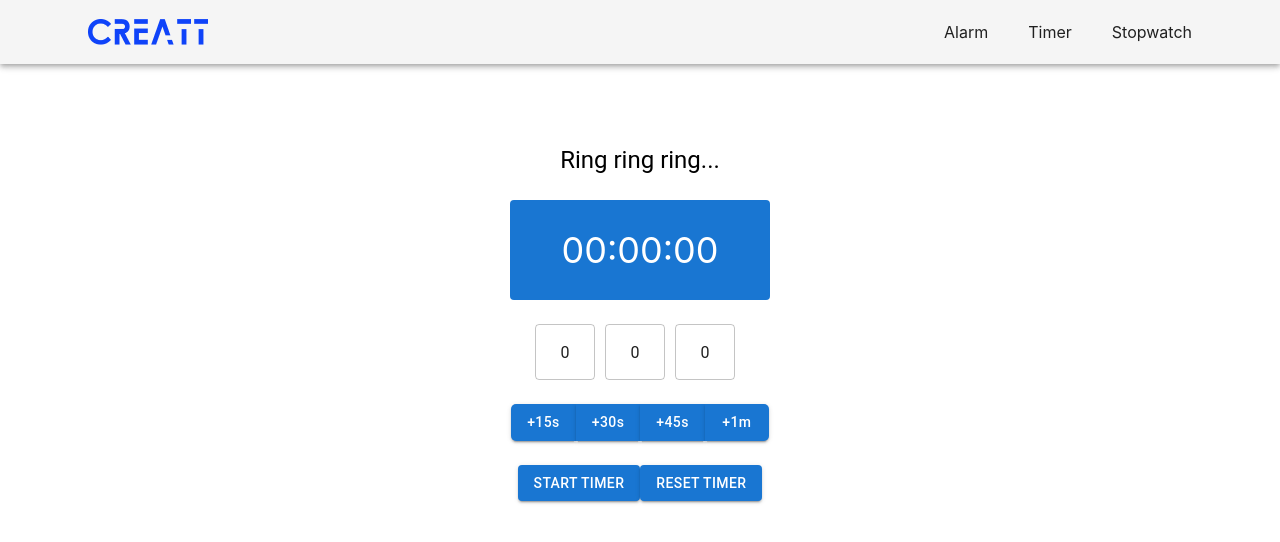
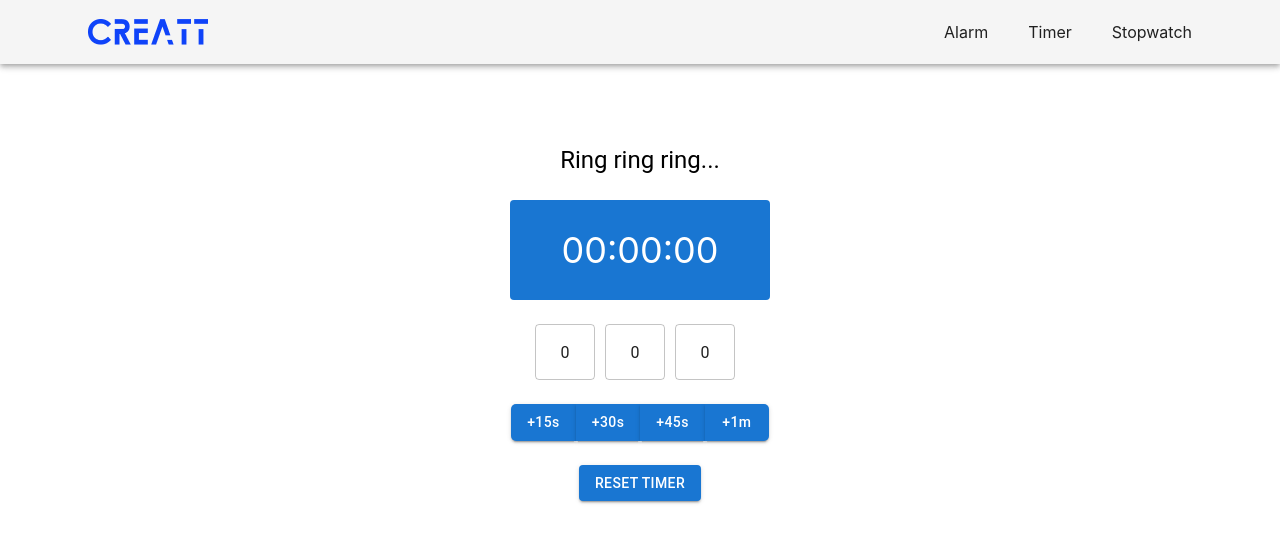
Before and after one commit to vansu99/clocks-app, a Next.js app: page /timer in a window 1280 px wide. Both pictures are taken after a click on the button "+45s". Shown: the top 542 px of the page. Built offline with nearby package versions, Linux system fonts and the light colour scheme.

Commit message:
fix timer clock

```diff
--- a/pages/timer.tsx
+++ b/pages/timer.tsx
@@ -22,12 +22,14 @@ export default function Timer() {
   const [firstTimeStart, setFirstTimeStart] = useState<number>(1); // second input
   const [secondTime, setSecondTime] = useState<number>(firstTimeStart);
   const [enable, setEnable] = useState<any>();
+  const [timeStart, setTimeStart] = useState<boolean>(true);
+  const [timeStop, setTimeStop] = useState<boolean>(false);
   const [timePending, setTimePending] = useState<boolean>(false);
   const [notify, setNotify] = useState<boolean>(false);
   const [time, setTime] = useState<Time>({
     hours: 0,
     minutes: 0,
-    second: 0,
+    second: 1,
   });
 
   const formatTime = (time: number) => {
@@ -65,18 +67,22 @@ export default function Timer() {
     if (secondTime <= 1) setSecondTime(cal);
 
     if (!enable) {
-      console.log('first');
       const countDownTimer = setInterval(() => {
         setSecondTime((val) => val - 1);
       }, 100);
       setEnable(countDownTimer);
-      setTimePending(true);
+      //setTimePending(true);
+      setTimeStart(false)
+      setTimeStop(true)
     }
+    //setTimeStart(true);
   };
 
   const pauseCountdown = () => {
     reset();
     setTimePending(false);
+    setTimeStart(true);
+    setTimeStop(false)
   };
 
   const handleSelectTime = (timer: number) => {
@@ -85,7 +91,7 @@ export default function Timer() {
       second: time.second + timer,
     });
     setSecondTime((val) => val + timer);
-    setEnable(undefined);
+    //setEnable(undefined);
     startCountdown();
   };
 
@@ -99,9 +105,12 @@ export default function Timer() {
 
   // reset timer
   const resetTimer = () => {
-    setEnable(false);
+    setEnable(undefined);
     setNotify(false);
     setTimePending(false);
+    setTimeStop(false)
+    setTimeStart(true)
+    setSecondTime(1)
     setTime({
       hours: 0,
       minutes: 0,
@@ -121,12 +130,13 @@ export default function Timer() {
   }, [getDiff, secondTime]);
 
   useEffect(() => {
-    if (secondTime === 0) {
+    if (time.hours === 0 && time.minutes === 0 && secondTime === 0) {
       reset();
       setNotify(true);
-      setTimePending(false);
+      setTimeStop(false);
+      setTimePending(true);
     }
-  }, [reset, secondTime]);
+  }, [reset, secondTime, time.hours, time.minutes, time.second]);
 
   return (
     <Stack direction="column" alignItems="center" paddingY={10}>
@@ -220,16 +230,19 @@ export default function Timer() {
       </Stack>
 
       <Box marginTop={3}>
-        {timePending ? (
-          <Button variant="contained" onClick={pauseCountdown}>
-            Stop Timer
-          </Button>
-        ) : (
+        {timeStart && (
           <Button variant="contained" onClick={startCountdown}>
             Start Timer
           </Button>
         )}
-        {secondTime === 0 && !timePending && (
+
+        {timeStop && (
+          <Button variant="contained" onClick={pauseCountdown}>
+            Stop Timer
+          </Button>
+        )}
+
+        {secondTime === 0 && timePending && (
           <Button variant="contained" onClick={resetTimer}>
             Reset Timer
           </Button>
@@ -238,6 +251,3 @@ export default function Timer() {
     </Stack>
   );
 }
-
-// su dung secondTime de co the countdown, vi nhan vao se bao gom gio, phut, giay
-// tu do se calculate thanh tong so giay
```
